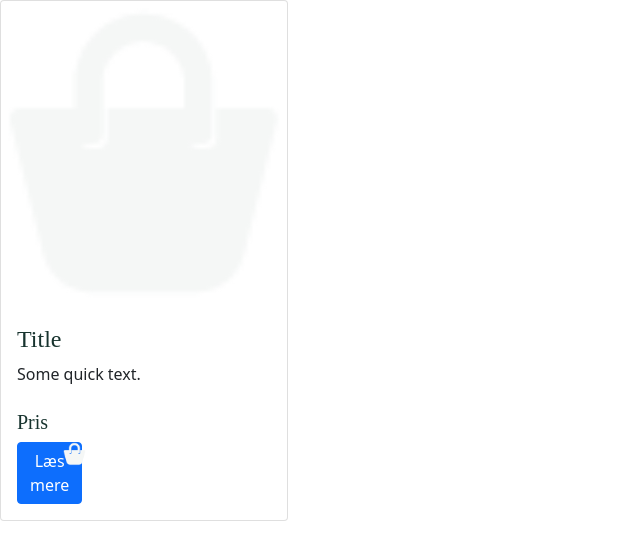
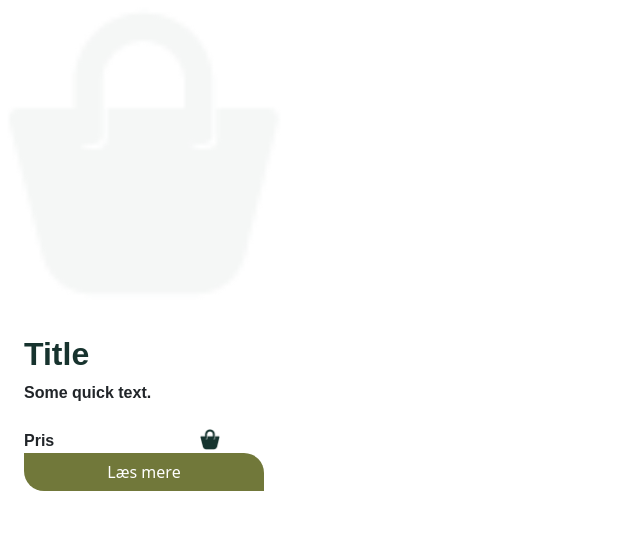
Before and after one commit to CaptainProngs/Kragebjerggaard, a PHP site: page /webshop.php in a window 1280 px wide. Shown: the top 560 px of the page, without its empty margins (0-640 px from the left). Run offline with PHP 8.4, Linux system fonts and the light colour scheme; style sheets or scripts are compiled from the project's sources; some libraries are stand-ins or nearby versions.

Commit message:
card formel.

```diff
--- a/css/bootstrap.scss
+++ b/css/bootstrap.scss
@@ -17,6 +17,8 @@ $custom-colors: (
         "primary": #007bff,
         "navfarve": #17332E,
         "btn-primary": #6f7831,
+        "cardPrimary": #e5e6db,
+
 );
 $theme-colors: map-merge($theme-colors, $custom-colors);
 
--- a/css/styles.scss
+++ b/css/styles.scss
@@ -39,7 +39,18 @@ img {
 
 .card-title {
 	color: #17332E;
-	font-family: "Sans Mateo 2";
+	font-family: "arial";
+	font-weight: bold;
+}
+
+.card-text {
+	font-family: "arial";
+	font-weight: bolder;
+}
+
+.pris {
+	font-family: "arial";
+	font-weight: bolder;
 }
 
 .nav-link :hover{
@@ -59,4 +70,10 @@ img {
 
 .btn {
 	color: #ffffff;
+	border-radius: 0px 20px;
 }
+
+.card {
+	border-radius: 0px 40px;
+	border: none;
+}
--- a/webshop.php
+++ b/webshop.php
@@ -27,17 +27,17 @@
 <body>
 
 
-<div class="card" style="width: 18rem;">
+<div class="card bg-cardPrimary" style="width: 18rem;">
     <img src="images/kurv.png" class="card-img-top" alt="...">
-    <div class="card-body">
-        <h4 class="card-title p-0">Title</h4>
+    <div class="card-body m-2">
+        <h2 class="card-title p-0">Title</h2>
         <p class="card-text">Some quick text.</p>
         <br>
-        <h5 class="card-title">Pris</h5>
         <div class="row">
-            <div class="col-2"><a href="#" class="btn btn-primary">Læs mere</a></div>
-            <div class="col-2"><img src="images/kurv.png" class="card-img-top" alt="cart"></div>
+            <div class="col-8 pris"><p>Pris</p></div>
+            <div class="col-2 justify-content-end"><img src="images/darkCart.png" class="card-img-top" alt="cart"></div>
         </div>
+        <div class="d-grid"><a href="#" class="btn" style="background-color: #71783a">Læs mere</a></div>
     </div>
 </div>
 
```
Also changed, not shown: images/darkCart.png (added).
